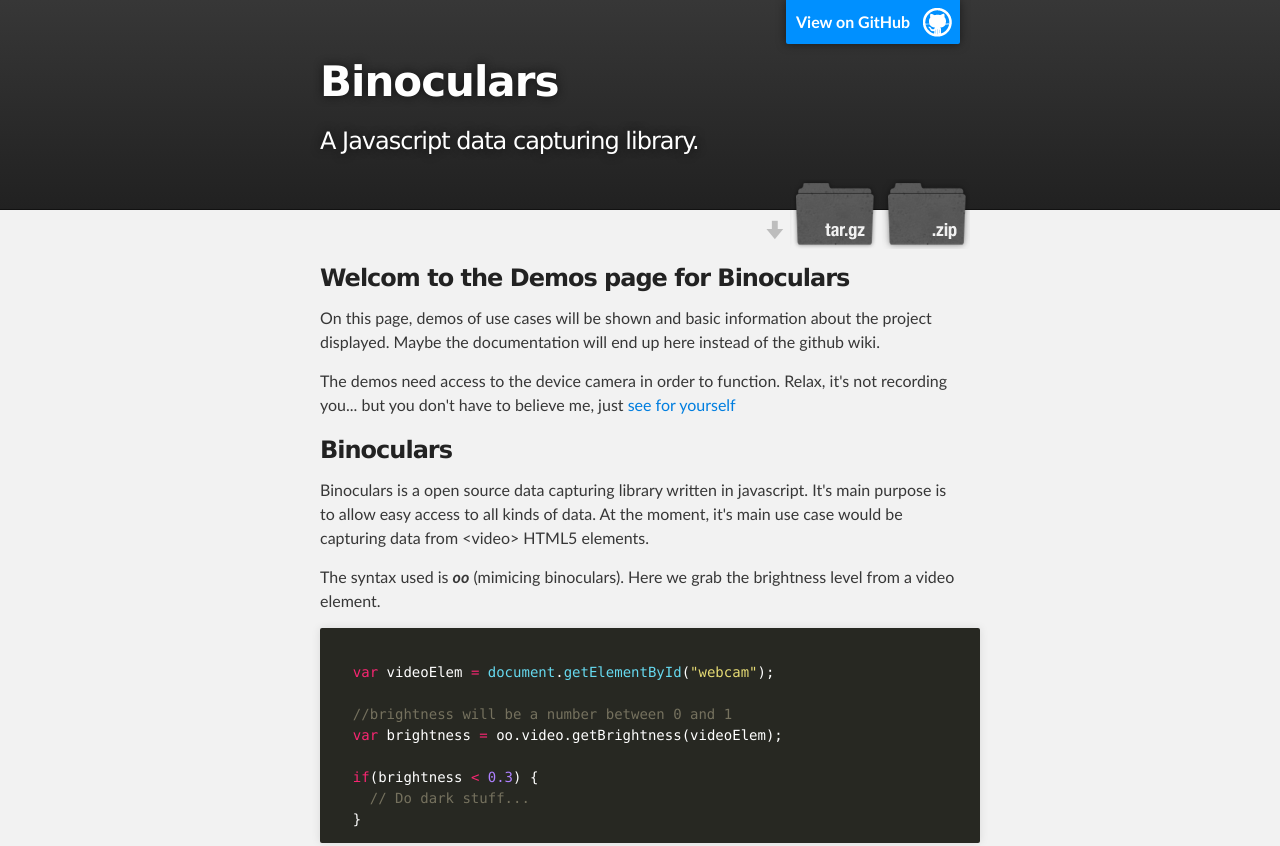
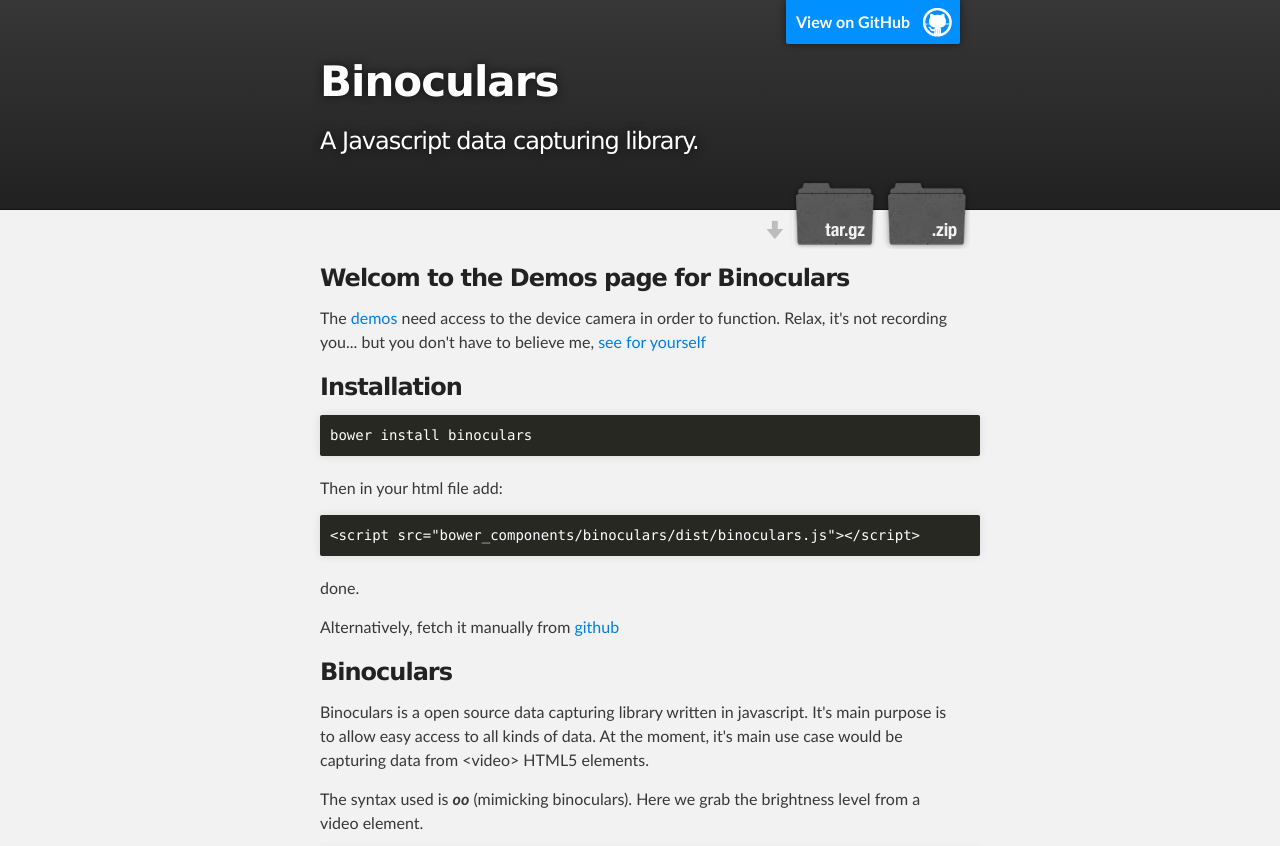
Before and after one commit to tryggvigy/Binoculars, a website: page index.html in a window 1280 px wide. Shown: the top 846 px of the page. Drawn offline with Linux system fonts and the light colour scheme.

Commit message:
added installation section

```diff
--- a/index.html
+++ b/index.html
@@ -33,17 +33,27 @@
   <!-- MAIN CONTENT -->
   <div id="main_content_wrap" class="outer">
     <section id="main_content" class="inner">
-        <h3>
-<a id="welcome-to-github-pages" class="anchor" href="#welcome-to-github-pages" aria-hidden="true"><span class="octicon octicon-link"></span></a>Welcom to the Demos page for Binoculars</h3>
 
-<p>On this page, demos of use cases will be shown and basic information about the project displayed. Maybe the documentation will end up here instead of the github wiki.</p>
-<p>The demos need access to the device camera in order to function. Relax, it's not recording you... but you don't have to believe me, just <a href="https://github.com/tryggvigy/Binoculars">see for yourself</a></p>
+      <h3></a>Welcom to the Demos page for Binoculars</h3>
 
-<h3>
-<a id="designer-templates" class="anchor" href="#designer-templates" aria-hidden="true"><span class="octicon octicon-link"></span></a>Binoculars</h3>
+      <p>The <a href="#demos">demos</a> need access to the device camera in order to function. Relax, it's not recording you... but you don't have to believe me, <a href="https://github.com/tryggvigy/Binoculars">see for yourself</a></p>
+
+
+      <h3>Installation</h3>
+
+      <pre>bower install binoculars</pre>
+      <p>Then in your html file add:</p>
+      <pre>&lt;script src="bower_components/binoculars/dist/binoculars.js"&gt;&lt;/script&gt;</pre>
+      <p>done.</p>
+      <p class="lame_install">Alternatively, fetch it manually from
+        <a href="https://github.com/tryggvigy/Binoculars/tree/master/dist">github</a>
+      </p>
+
+
+      <h3>Binoculars</h3>
 
       <p>Binoculars is a open source data capturing library written in javascript. It's main purpose is to allow easy access to all kinds of data. At the moment, it's main use case would be capturing data from &lt;video&gt; HTML5 elements.</p>
-<p>The syntax used is <i>oo</i> (mimicing binoculars). Here we grab the brightness level from a video element.</p>
+      <p>The syntax used is <i>oo</i> (mimicking binoculars). Here we grab the brightness level from a video element.</p>
       <pre><code data-language="javascript">
         var videoElem = document.getElementById("webcam");
 
@@ -55,16 +65,16 @@
         }
       </code></pre>
 
-<h3>
-<a id="designer-templates" class="anchor" href="#designer-templates" aria-hidden="true"><span class="octicon octicon-link"></span></a>Demos</h3>
+
+      <h3 id="demos">Demos</h3>
 
       <p><a href="examples/day_and_night">Hot swapping stylesheets depending on the user's environmental lighting</a> (If it's dark, turn on the lights. If it's light, put your hand over the camera.)</p>
       <p><a href="examples/colors">Reading color and brightness data from &lt;video&gt;</a></p>
 
-<h3>
-<a id="support-or-contact" class="anchor" href="#support-or-contact" aria-hidden="true"><span class="octicon octicon-link"></span></a>Support or Contact</h3>
 
-<p> The library is brand new and all pull requests are greatly appreciated.
+      <h3>Support or Contact</h3>
+
+      <p>The library is brand new and all pull requests are greatly appreciated.
       If you have any feedback or questions, contact me at <a href="mailto:tryggvigy@gmail.com">tryggvigy@gmail.com</a> and I’ll get back to you as soon as possible.</p>
     </section>
   </div>
--- /dev/null
+++ b/stylesheets/my_styles.css
@@ -0,0 +1,4 @@
+.lame_install {
+	font-style: italic;
+	font-size: 13px;
+}
```
Lines whose indentation alone changed are shown as unchanged.
